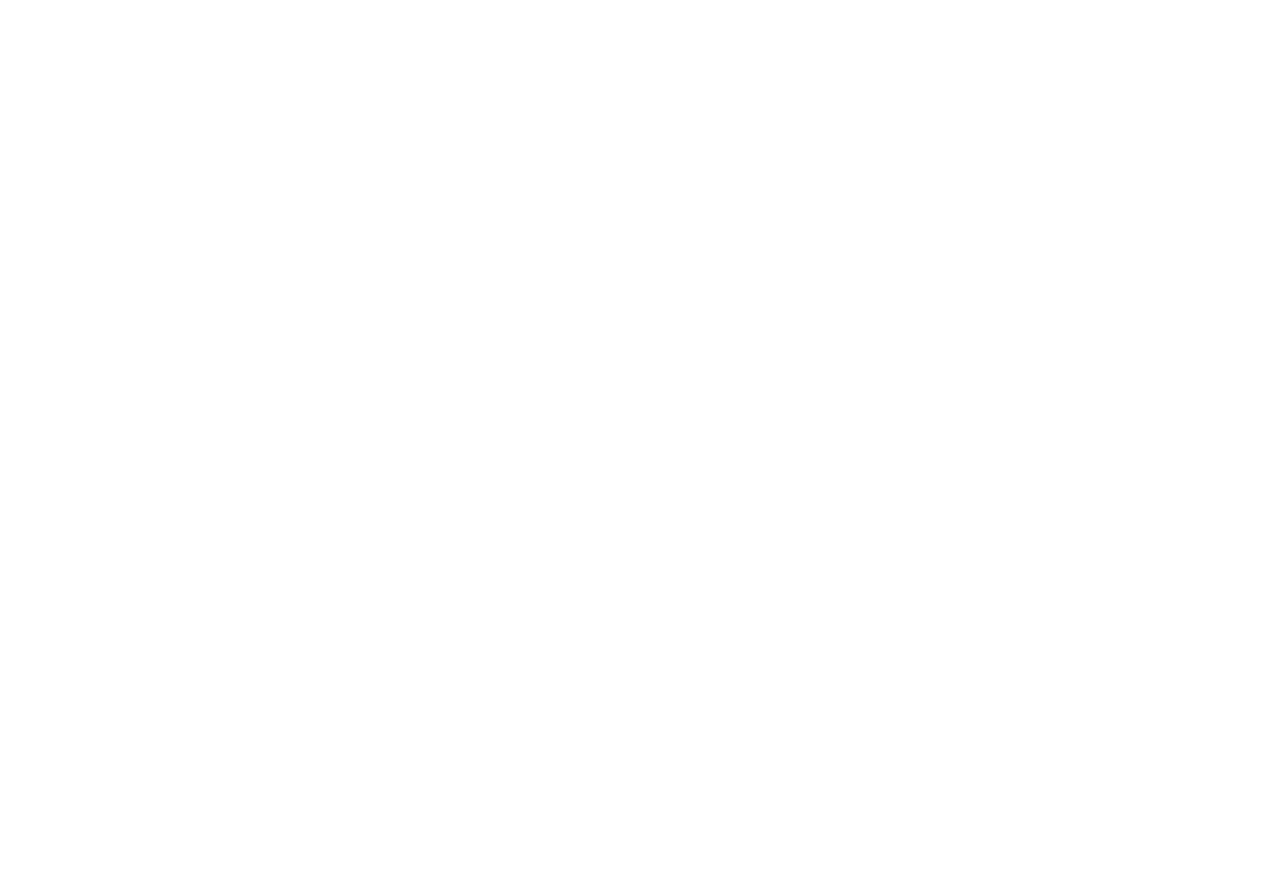
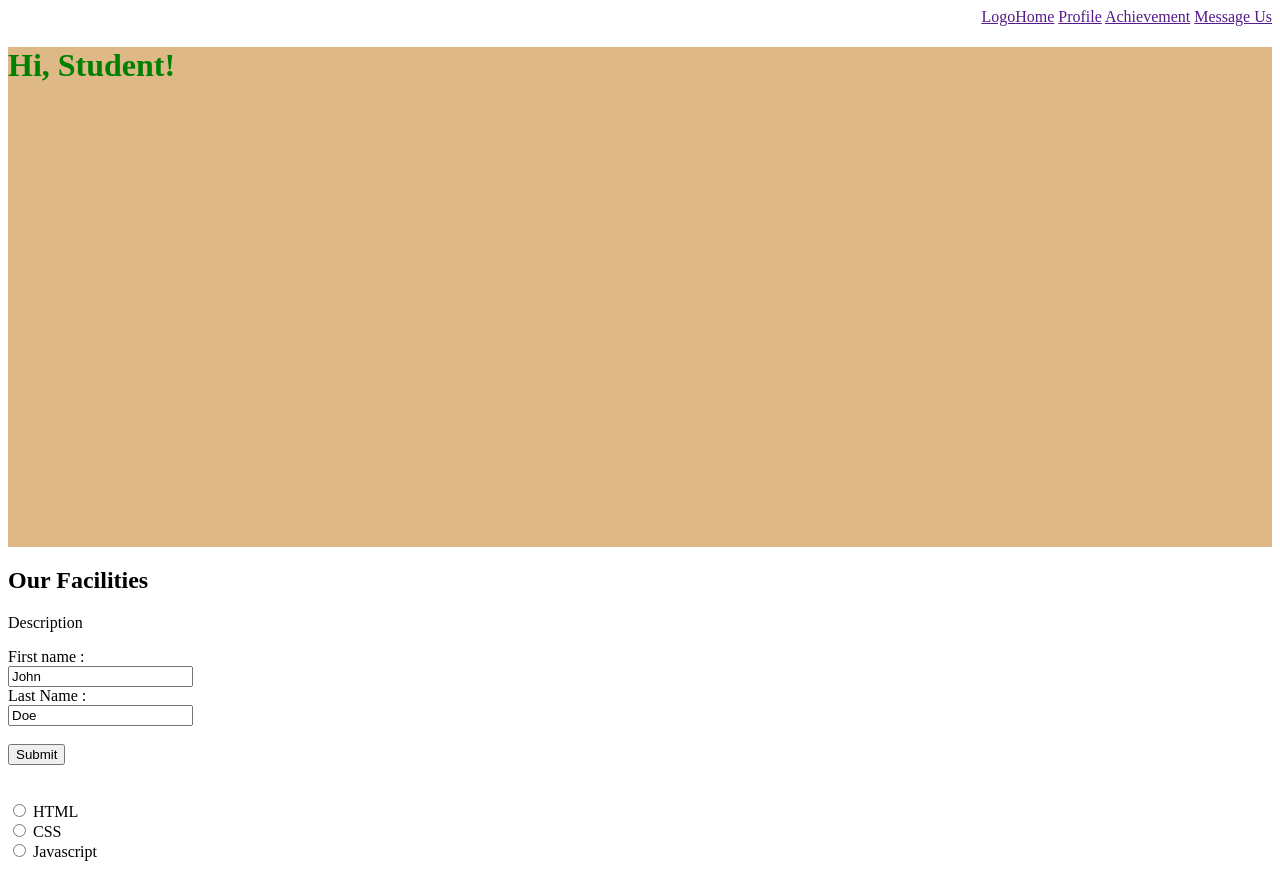
Before and after one commit to revou-fundamental-course/21-aug-23-dhearizky12, a plain HTML site: page index.html in a window 1280 px wide. Before the commit the page ends 800 px from the top, so only its background shows below. Drawn offline with Linux system fonts and the light colour scheme.

Commit message:
adding new html structure

```diff
--- a/css/style.css
+++ b/css/style.css
@@ -0,0 +1,12 @@
+h1{
+    color:green;
+}
+#headerNavigation{
+    display: flex;
+    flex-direction:row;
+    justify-content: flex-end;
+}
+.banner{
+    background-color: burlywood;
+    height: 500px;
+}
--- a/index.html
+++ b/index.html
@@ -3,9 +3,50 @@
 <head>
     <meta charset="UTF-8">
     <meta name="viewport" content="width=device-width, initial-scale=1.0">
+    <link rel="stylesheet" href="css/style.css">
     <title>Demo Project</title>
 </head>
 <body>
+    <header>
+        <section id="headerNavigation">
+            <a href="">Logo</a>
+            <nav>
+                <a href="">Home</a>
+                <a href="">Profile</a>
+                <a href="">Achievement</a>
+                <a href="">Message Us</a>
+            </nav>
+        </section>
+        <section></section>
+    </header>
+    <main>
+        <div class="banner">
+            <h1>Hi, Student!</h1>
+            <img src="" alt="">
+        </div>
+        <div>
+            <h2>Our Facilities</h2>
+            <p>Description</p>
+        </div>
 
+        <form action="">
+            <label for="fname">First name :</label><br>
+            <input type="text" id="fname" name="fname" value="John"><br>
+            <label for="lname">Last Name : </label><br>
+            <input type="text" id="lname" name="lname" value="Doe"><br><br>
+            <input type="submit" value="Submit">
+        </form>
+        <br>
+        <br>
+        <form>
+            <input type="radio" id="html" name="fav_language" value="HTML">
+            <label for="html">HTML</label><br>
+            <input type="radio" id="css" name="fav_language" value="css">
+            <label for="css">CSS</label><br>
+            <input type="radio" id="javascript" name="fav_language" value="javascript">
+            <label for="javascript">Javascript</label>
+        </form>
+
+    </main>
 </body>
 </html>
```
